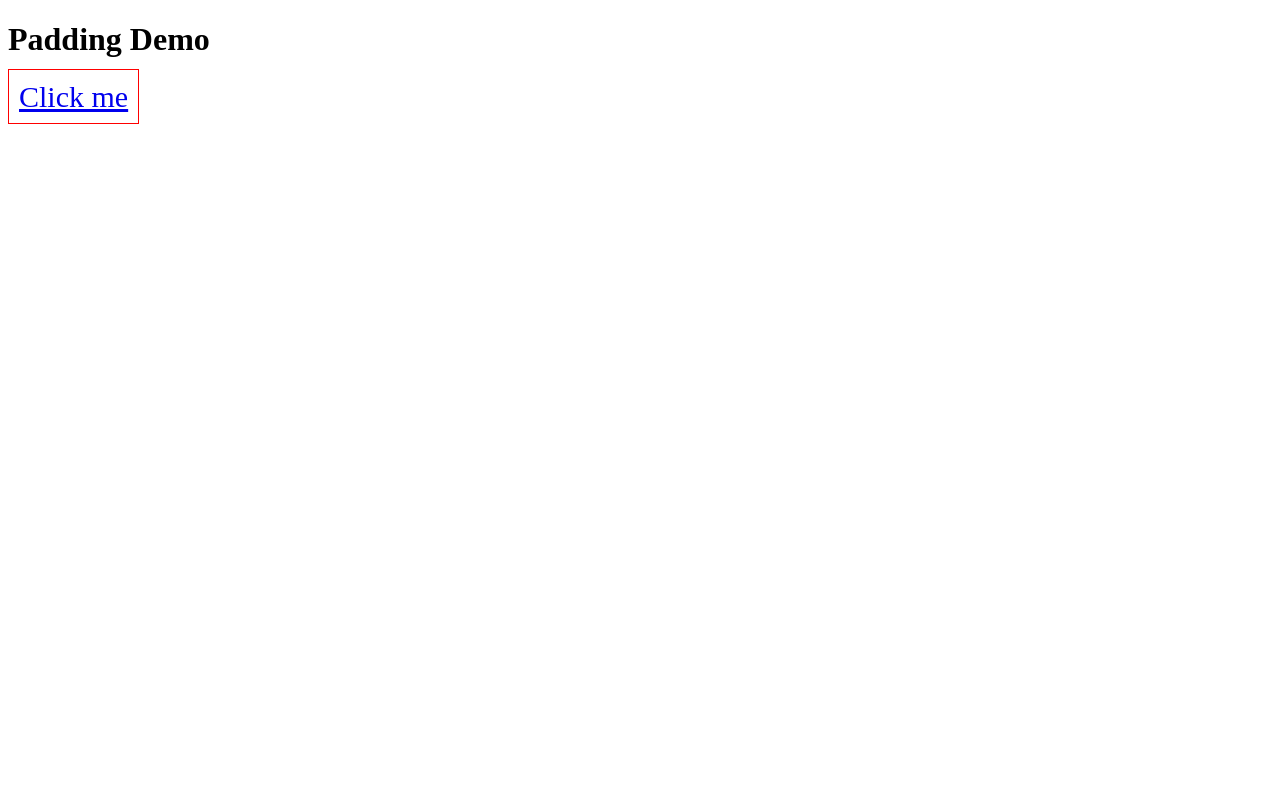
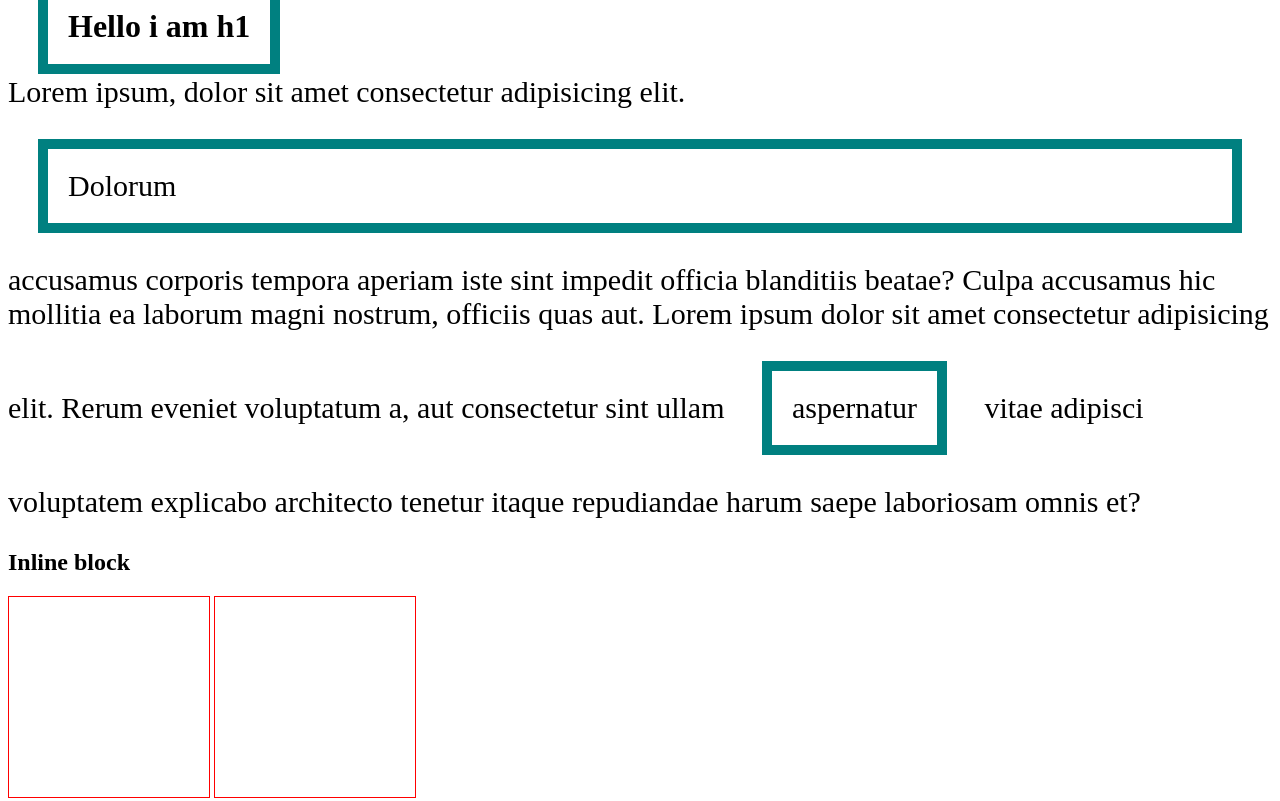
Before and after one commit to torki-yaseen/HTML-CSS-Bootcamp, a plain HTML site: page css/index.html in a window 1280 px wide. Drawn offline with Linux system fonts and the light colour scheme.

Commit message:
display property

```diff
--- a/css/app.css
+++ b/css/app.css
@@ -1,5 +1,28 @@
-#link {
+p {
   font-size: 30px;
+}
+
+#word {
+  border: 10px solid teal;
+  padding: 20px;
+  margin: 30px;
+  display: block;
+}
+#word2 {
+  border: 10px solid teal;
+  padding: 20px;
+  margin: 30px;
+  display: inline-block;
+}
+h1 {
+  border: 10px solid teal;
+  padding: 20px;
+  margin: 30px;
+  display: inline;
+}
+.box {
   border: 1px solid red;
-  padding: 10px;
+  height: 200px;
+  width: 200px;
+  display: inline-block;
 }
--- a/css/index.html
+++ b/css/index.html
@@ -7,10 +7,20 @@
     <title>Document</title>
   </head>
   <body>
-    <h1>Padding Demo</h1>
-    <a id="link" href="/noWhere">Click me </a>
+    <h1>Hello i am h1</h1>
+    <p>
+      Lorem ipsum, dolor sit amet consectetur adipisicing elit.
+      <span id="word">Dolorum</span> accusamus corporis tempora aperiam iste
+      sint impedit officia blanditiis beatae? Culpa accusamus hic mollitia ea
+      laborum magni nostrum, officiis quas aut. Lorem ipsum dolor sit amet
+      consectetur adipisicing elit. Rerum eveniet voluptatum a, aut consectetur
+      sint ullam <span id="word2">aspernatur</span> vitae adipisci voluptatem
+      explicabo architecto tenetur itaque repudiandae harum saepe laboriosam
+      omnis et?
+    </p>
 
-    <div id="regular"></div>
-    <div id="altrenative"></div>
+    <h2>Inline block</h2>
+    <div class="box"></div>
+    <div class="box"></div>
   </body>
 </html>
```
